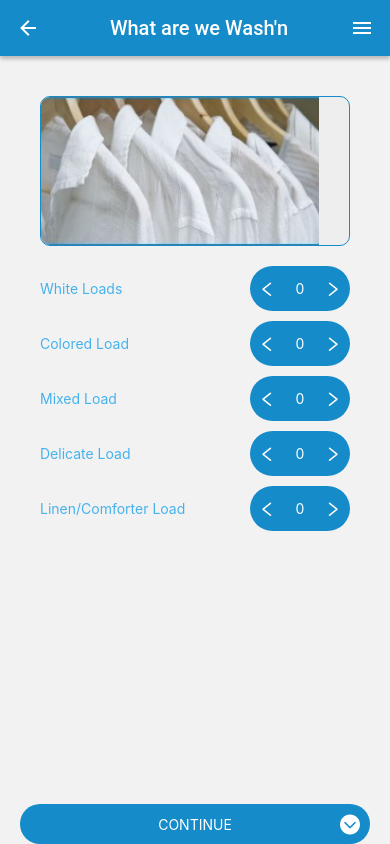
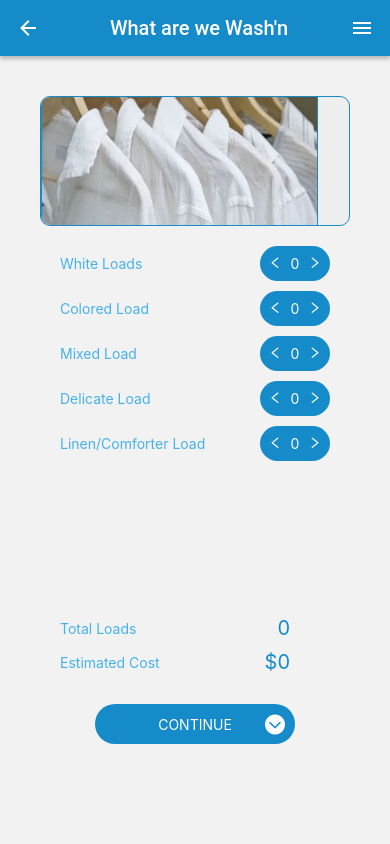
Before and after one commit to papesaliouka/washn, a React Native app: screen /Getwashn in a window 390 px wide. Built offline with nearby package versions, Linux system fonts and the light colour scheme.

Commit message:
finish building getwash screen with logic passed to the context

```diff
--- a/src/components/button-control/button.control.component.js
+++ b/src/components/button-control/button.control.component.js
@@ -1,35 +1,43 @@
-import React,{useState} from 'react';
-import {View,Text, StyleSheet, TouchableOpacity} from 'react-native';
+import React,{useState, useContext} from 'react';
+import {View,Text,  TouchableOpacity} from 'react-native';
 import Icon from 'react-native-vector-icons/AntDesign';
 
-import { appColors } from '../../infrastructure/appColors';
+import {CustomersContext} from '../../services/customers.context';
+
+import {styles} from './button.control.styles'
 
 const ButtonControl = ()=>{
-  const [count,setCount] = useState(0)
+
+    const [count,setCount] = useState(0);
+    const {setTotalCount} = useContext(CustomersContext);
+
+    const increment = ()=> { setCount(prev => prev+1) ; setTotalCount(prev => prev+1)}
+
+    const decrement =()=>{
+      // decrement the inline number in the button
+        setCount(prev=> prev>=1 ? prev-1:0);
+      //decrement the total count
+        setTotalCount(prev => {
+          if( prev>=1 && count>=1){
+            return prev -1
+          }if( prev >=1 && count==0){
+            return prev
+          }
+          return 0
+        }
+    )}
+
     return(
       <View style={styles.container} >
-    <TouchableOpacity style={styles.touch} >
-      <Icon name='left' color='white' size={18} />
+        <TouchableOpacity style={styles.touch} onPress={()=> decrement()} >
+          <Icon name='left' color='white' size={14} />
         </TouchableOpacity>
           <Text style={{color:'white'}} >{count}</Text>
-    <TouchableOpacity style={styles.touch} >
-      <Icon name='right' color='white' size={18} style={{alignSelf:'flex-end'}} />
+        <TouchableOpacity style={styles.touch} onPress={()=>increment()} >
+          <Icon name='right' color='white' size={14} />
         </TouchableOpacity>
       </View>
     );
 };
 
 export default ButtonControl;
-
-const styles=StyleSheet.create({
-  container:{
-    backgroundColor:appColors.primaryColor,
-    flexDirection:'row',
-    justifyContent:'space-evenly',
-    borderRadius:100,
-    alignItems:'center',
-    width:100,
-    height:45
-  },
-  touch:{backgroundColor:'transparent', width:30, height:30, justifyContent:'center'}
-})
--- /dev/null
+++ b/src/components/button-control/button.control.styles.js
@@ -0,0 +1,19 @@
+import {StyleSheet,} from 'react-native';
+import { appColors } from '../../infrastructure/appColors';
+export const styles=StyleSheet.create({
+  container:{
+    backgroundColor:appColors.primaryColor,
+    flexDirection:'row',
+    justifyContent:'space-between',
+    borderRadius:100,
+    alignItems:'center',
+    width:70,
+    height:35
+  },
+  touch:{backgroundColor:'transparent',
+    width:30,
+    height:30,
+    justifyContent:'center',
+    alignItems:'center'
+  }
+})
--- a/src/components/button/button.component.js
+++ b/src/components/button/button.component.js
@@ -4,9 +4,9 @@ import Icon from 'react-native-vector-icons/AntDesign';
 import { appColors } from '../../infrastructure/appColors';
 
 
-const CustomButton = ({onPress, title='CONTINUE', icon, color}) => {
+const CustomButton = ({onPress, title='CONTINUE', icon, color, style}) => {
   return (
-    <TouchableOpacity style={[styles.container,color && {backgroundColor:appColors.primaryColor}]} onPress={onPress} >
+    <TouchableOpacity style={[styles.container,color && {backgroundColor:appColors.primaryColor},style ]} onPress={onPress} >
       <Text style={{color: color? 'white': appColors.primaryColor}}>{title}</Text>
       {icon && <Icon name='circledown' size={20} color='white' style={styles.circle}/>}
     </TouchableOpacity>
--- a/src/components/loads-image/loads.image.component.js
+++ b/src/components/loads-image/loads.image.component.js
@@ -19,6 +19,6 @@ const styles=StyleSheet.create({
     marginBottom: 20,
     borderRadius:10,
     borderColor:appColors.primaryColor,
-    height:150,
+    height:130,
   }
 })
--- a/src/components/selector/selector.component.js
+++ b/src/components/selector/selector.component.js
@@ -17,7 +17,7 @@ const styles = StyleSheet.create({
   container:{
     flexDirection:'row',
     justifyContent:'space-between',
-    marginHorizontal:40,
+    marginHorizontal:60,
     alignItems:'center',
     marginBottom:10
   },
--- a/src/screens/get-washn/getwashn.screen.js
+++ b/src/screens/get-washn/getwashn.screen.js
@@ -1,13 +1,17 @@
-import React from 'react';
+import React,{useContext} from 'react';
 
 import Button from '../../components/button/button.component';
 import Header from '../../components/header/header.component';
-import Spacer from '../../components/spacer/spacer.component';
-import { FlatList } from 'react-native';
+import { FlatList, Text, StyleSheet } from 'react-native';
 import LoadsImage from '../../components/loads-image/loads.image.component';
-
+import Spacer from '../../components/spacer/spacer.component'
 import ButtonControl from '../../components/button-control/button.control.component';
 import Selector from '../../components/selector/selector.component';
+import {appColors} from '../../infrastructure/appColors';
+
+import {CustomersContext} from '../../services/customers.context';
+
+
 const array = [
     {id:1, name:'White Loads'},
     {id:2, name:'Colored Load'},
@@ -17,10 +21,9 @@ const array = [
 ];
 
 
-
 const GetWashnScreen = ({navigation})=>{
-  console.log(array)
-  const renderItem = ({item:{name,id}}) => <Selector title={name} component={<ButtonControl/>}key={id} />
+  const {totalCount, cost} = useContext(CustomersContext);
+  const renderItem = ({item:{name,id}}) => <Selector title={name} component={<ButtonControl key={`but-${id}`} />} key={`key-${id}`} />
   return(
     <>
       <Header title={`What are we Wash'n`} onPress={()=> navigation.goBack()} />
@@ -29,9 +32,21 @@ const GetWashnScreen = ({navigation})=>{
         data={array}
         renderItem={renderItem}
       />
-      <Button icon color/>
+      <Selector title='Total Loads' component={<Text style={styles.text} >{totalCount}</Text>} />
+      <Selector title='Estimated Cost' component={<Text style={styles.text} >${cost}</Text>} />
+      <Spacer h={20} />
+      <Button icon color style={{width:200, alignSelf:'center'}} onPress={()=> navigation.navigate('Fragance')} />
+      <Spacer h={100} />
     </>
   );
 }
 
 export default GetWashnScreen;
+
+const styles = StyleSheet.create({
+  text:{
+    fontSize:20,
+    color: appColors.primaryColor,
+    marginRight:40
+  }
+})
--- a/src/services/customers.context.js
+++ b/src/services/customers.context.js
@@ -1,14 +1,21 @@
-import React, {createContext, useState} from 'react';
+import React, {createContext, useState, useEffect} from 'react';
 
 
 export const CustomersContext = createContext();
 
 const CustomersContextProvider = ({children})=>{
 
-  const [userCredentials, setUserCredentials] = useState({})
+  const [totalCount, setTotalCount] = useState(0);
+  const [cost, setCost] = useState(0);
+
+  const [userCredentials, setUserCredentials] = useState(0);
+
+  useEffect(()=>{
+    setCost(totalCount*5)
+  },[totalCount])
 
   return(
-    <CustomersContext.Provider value={{userCredentials, setUserCredentials}} >
+    <CustomersContext.Provider value={{userCredentials, setUserCredentials, cost, setCost, totalCount, setTotalCount}} >
         {children}
     </CustomersContext.Provider>
   );
```
Lines whose indentation alone changed are shown as unchanged.
